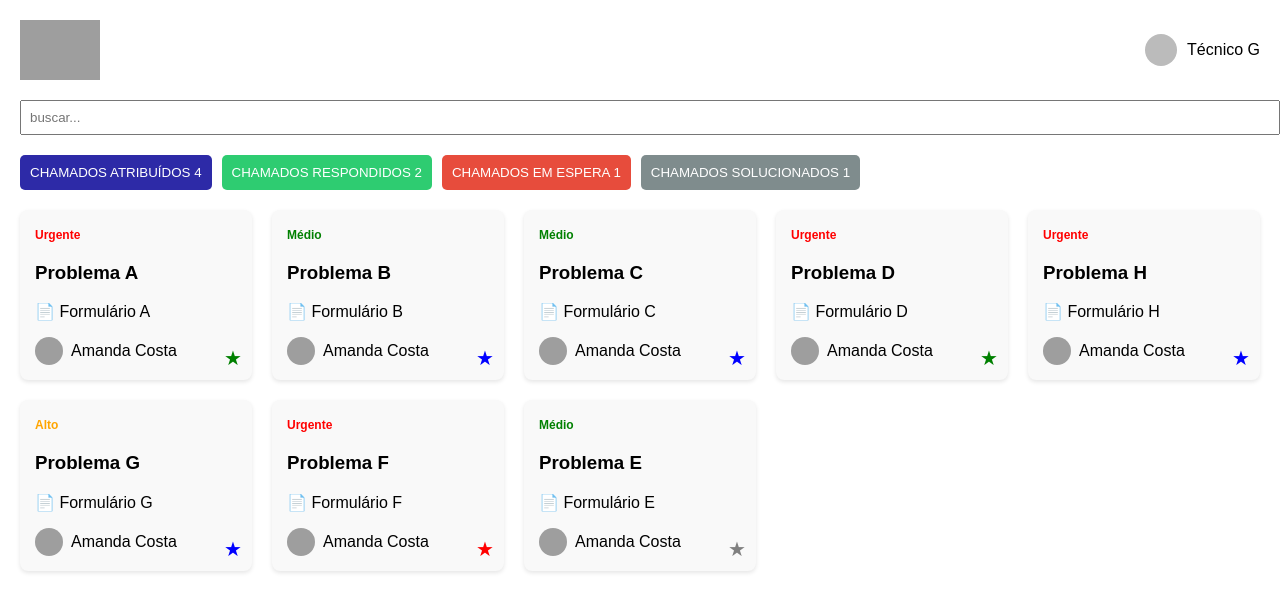
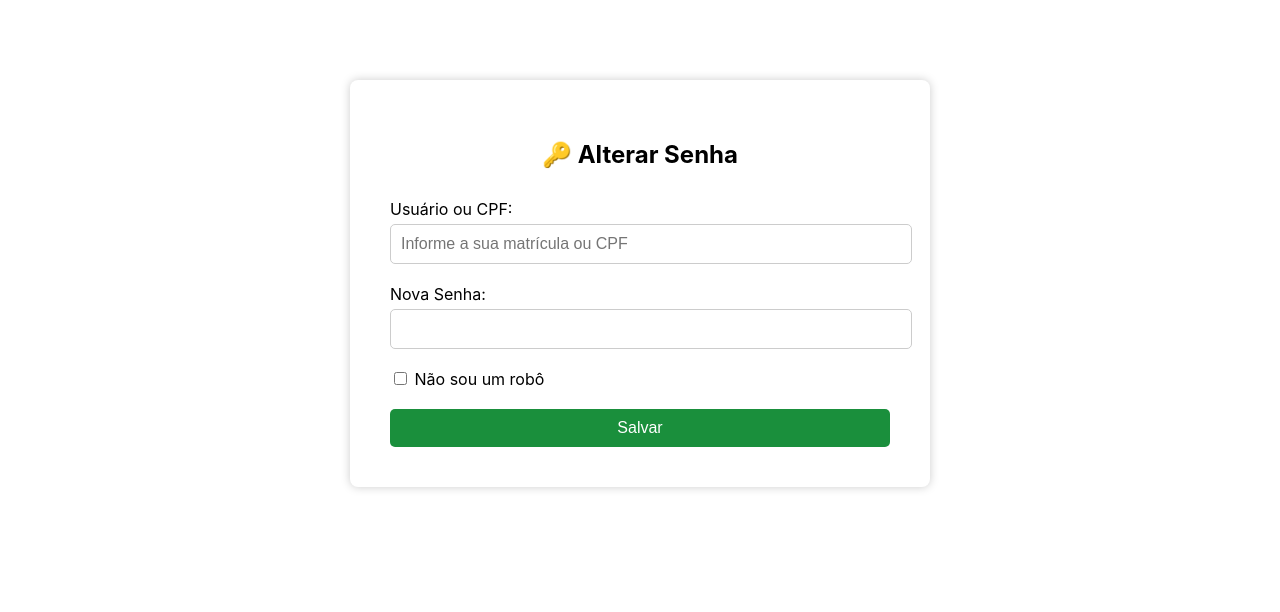
Before and after one commit to Gilvandro09am/CallManager, a React (Create React App) app: page / in a window 1280 px wide. Shown: the top 612 px of the page. Built offline with nearby package versions, Linux system fonts and the light colour scheme; grey boxes are pictures that could not be loaded.

Commit message:
Implementacao tela alterar senha

```diff
--- a/src/App.js
+++ b/src/App.js
@@ -1,11 +1,12 @@
-import ChamadosTecnico from './components/ChamadosTecnico';
+import AlterarSenha from "./components/AlterarSenha";
+//import ChamadosTecnico from './components/ChamadosTecnico';
 //import FormularioChamado from './components/FormularioChamado';
 
 
 function App() {
   return (
     <div>
-      <ChamadosTecnico />
+      <AlterarSenha />
     </div>
   );
 }
--- /dev/null
+++ b/src/components/AlterarSenha.js
@@ -0,0 +1,103 @@
+import { useState } from 'react';
+
+const AlterarSenha = () => {
+  const [usuario, setUsuario] = useState('');
+  const [novaSenha, setNovaSenha] = useState('');
+  const [captcha, setCaptcha] = useState(false);
+
+  const handleSubmit = (e) => {
+    e.preventDefault();
+    if (!captcha) {
+      alert('Por favor, marque o reCAPTCHA.');
+      return;
+    }
+    // Aqui você pode enviar os dados para o backend
+    console.log('Usuário ou CPF:', usuario);
+    console.log('Nova Senha:', novaSenha);
+    alert('Senha alterada com sucesso!');
+  };
+
+  return (
+    <div style={styles.container}>
+      <div style={styles.box}>
+        <h2 style={styles.title}>🔑 Alterar Senha</h2>
+        <form onSubmit={handleSubmit}>
+          <div style={styles.formGroup}>
+            <label>Usuário ou CPF:</label>
+            <input
+              type="text"
+              value={usuario}
+              onChange={(e) => setUsuario(e.target.value)}
+              placeholder="Informe a sua matrícula ou CPF"
+              style={styles.input}
+              required
+            />
+          </div>
+          <div style={styles.formGroup}>
+            <label>Nova Senha:</label>
+            <input
+              type="password"
+              value={novaSenha}
+              onChange={(e) => setNovaSenha(e.target.value)}
+              style={styles.input}
+              required
+            />
+          </div>
+          <div style={styles.formGroup}>
+            <label>
+              <input
+                type="checkbox"
+                checked={captcha}
+                onChange={(e) => setCaptcha(e.target.checked)}
+              />
+              {' '}Não sou um robô
+            </label>
+          </div>
+          <button type="submit" style={styles.button}>Salvar</button>
+        </form>
+      </div>
+    </div>
+  );
+};
+
+const styles = {
+  container: {
+    display: 'flex',
+    justifyContent: 'center',
+    marginTop: '80px',
+  },
+  box: {
+    width: '500px',
+    padding: '40px',
+    backgroundColor: '#fff',
+    boxShadow: '0 0 10px #ccc',
+    borderRadius: '8px',
+  },
+  title: {
+    textAlign: 'center',
+    marginBottom: '30px',
+  },
+  formGroup: {
+    marginBottom: '20px',
+  },
+  input: {
+    width: '100%',
+    padding: '10px',
+    fontSize: '16px',
+    marginTop: '5px',
+    borderRadius: '5px',
+    border: '1px solid #ccc',
+  },
+  button: {
+    width: '100%',
+    padding: '10px',
+    backgroundColor: '#1a8f3c',
+    color: '#fff',
+    fontSize: '16px',
+    border: 'none',
+    borderRadius: '5px',
+    cursor: 'pointer',
+  },
+};
+
+export default AlterarSenha;
```
